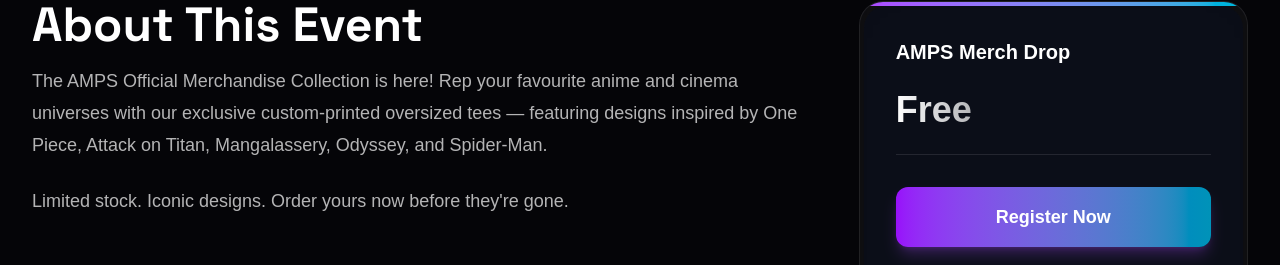
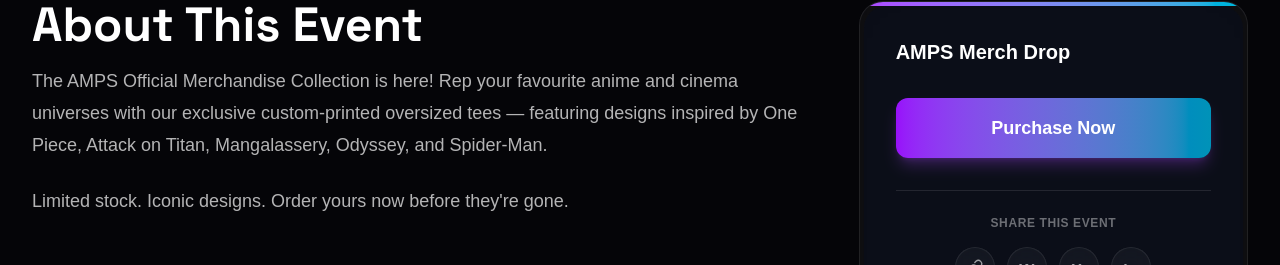
Before and after one commit to Nandan-9/amps, a Next.js app: page /events/amps-merch-drop in a window 1280 px wide. Shown: the part 687-952 px from the top of the page. Built offline with nearby package versions, Linux system fonts and the light colour scheme.

Commit message:
fix: change button text to Purchase Now for merch events and hide empty fee blocks

```diff
--- a/src/app/events/[slug]/page.tsx
+++ b/src/app/events/[slug]/page.tsx
@@ -62,7 +62,7 @@
   const address = event.address || '';
   const seats = event.seats ?? 0;
   const seatsRemaining = event.seatsRemaining ?? 0;
-  const registrationFee = event.registrationFee ?? 'Free';
+  const registrationFee = event.registrationFee;
   const registrationDeadline = event.registrationDeadline || '';
   const registrationLink = event.purchaseLink || event.registrationLink || '#';
   const highlights = event.highlights || [];
@@ -470,12 +470,14 @@
 
                 <h3 className="text-xl font-bold text-white mb-6 pr-8">{event.title}</h3>
 
+                {registrationFee !== undefined && (
                   <div className="flex items-baseline gap-2 mb-8 border-b border-white/10 pb-6">
                     <span className="text-4xl font-bold text-transparent bg-clip-text bg-gradient-to-r from-white to-white/70">
                       {typeof registrationFee === 'number' ? `₹${registrationFee}` : registrationFee}
                     </span>
                     {typeof registrationFee === 'number' && <span className="text-sm text-white/40">per person</span>}
                   </div>
+                )}
 
                 {!isPast ? (
                   <div className="space-y-6 mb-8">
@@ -524,7 +526,7 @@
                     }`}
                     onClick={(e) => { if (seatsRemaining === 0 && seats > 0) e.preventDefault(); }}
                   >
-                    {seatsRemaining === 0 && seats > 0 ? 'Sold Out' : 'Register Now'}
+                    {seatsRemaining === 0 && seats > 0 ? 'Sold Out' : (event.purchaseLink ? 'Purchase Now' : 'Register Now')}
                   </a>
                 ) : null}
 
@@ -619,9 +621,11 @@
         <div className="lg:hidden fixed bottom-0 inset-x-0 z-50 glass border-t border-white/10 p-4 bg-[#0A0E1A]/90 backdrop-blur-2xl">
           <div className="flex items-center justify-between gap-4">
             <div>
+              {registrationFee !== undefined && (
                 <div className="text-xl font-bold text-white">
                   {typeof registrationFee === 'number' ? `₹${registrationFee}` : registrationFee}
                 </div>
+              )}
               {seats > 0 && (
                 <div className={`text-xs ${seatsRemaining < 10 ? 'text-red-400' : 'text-cyan-400'}`}>
                   {seatsRemaining} seats left
@@ -639,7 +643,7 @@
               }`}
               onClick={(e) => { if (seatsRemaining === 0 && seats > 0) e.preventDefault(); }}
             >
-              {seatsRemaining === 0 && seats > 0 ? 'Sold Out' : 'Register Now'}
+              {seatsRemaining === 0 && seats > 0 ? 'Sold Out' : (event.purchaseLink ? 'Purchase Now' : 'Register Now')}
             </a>
           </div>
         </div>
--- a/src/app/events/page.tsx
+++ b/src/app/events/page.tsx
@@ -455,7 +455,9 @@
                         href={featuredEvent.purchaseLink || featuredEvent.registrationLink} target="_blank" rel="noreferrer"
                         className="group/btn relative inline-block px-8 py-3.5 rounded-xl bg-white text-black text-sm font-bold tracking-wide uppercase overflow-hidden hover:scale-105 transition-transform"
                       >
-                        <span className="relative z-10 group-hover/btn:text-black transition-colors">Register Now</span>
+                        <span className="relative z-10 group-hover/btn:text-black transition-colors">
+                          {featuredEvent.purchaseLink ? 'Purchase Now' : 'Register Now'}
+                        </span>
                         <div className="absolute inset-0 bg-gradient-to-r from-violet-400 to-cyan-400 translate-y-full group-hover/btn:translate-y-0 transition-transform duration-300" />
                       </a>
                       <Link
```
Lines whose indentation alone changed are shown as unchanged.
